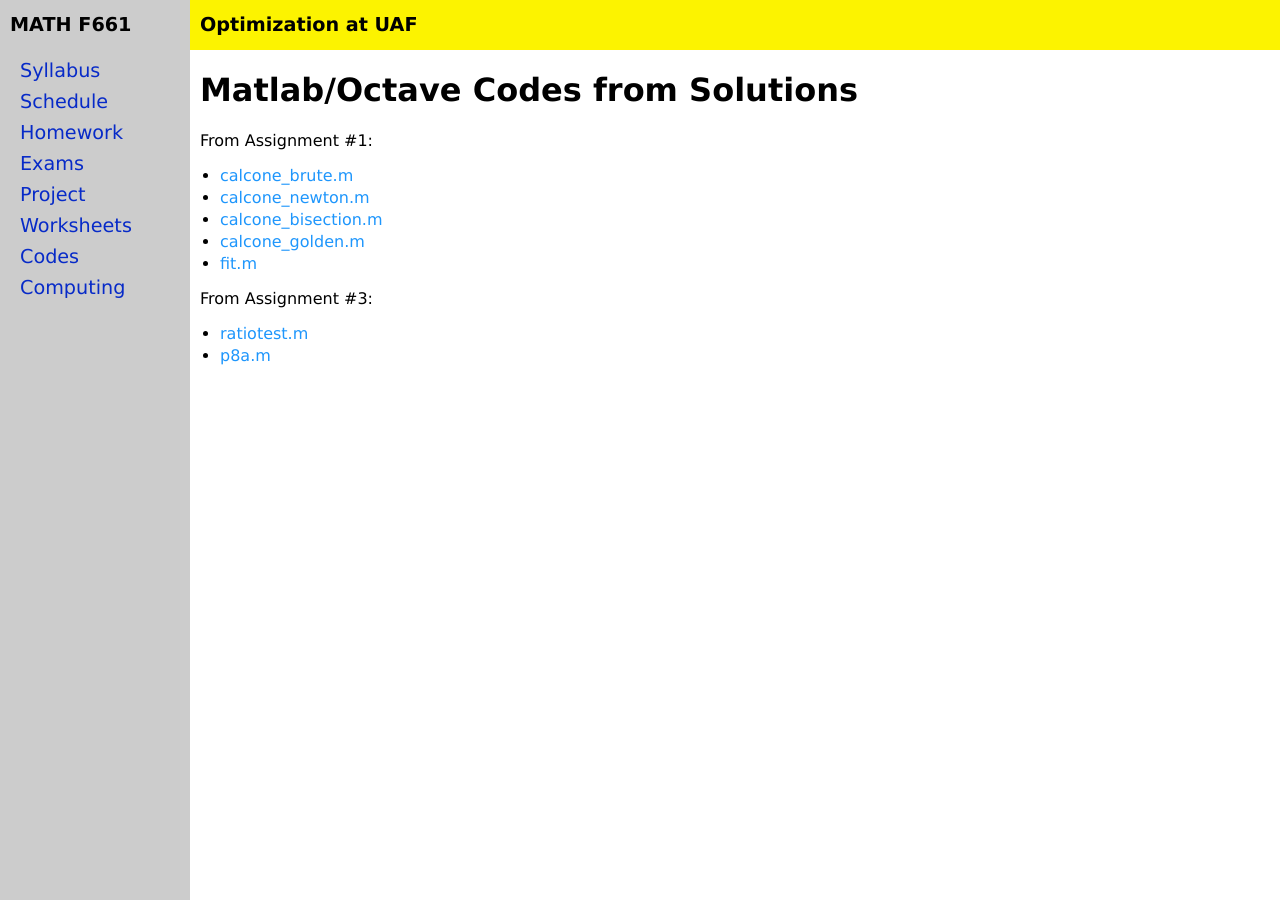
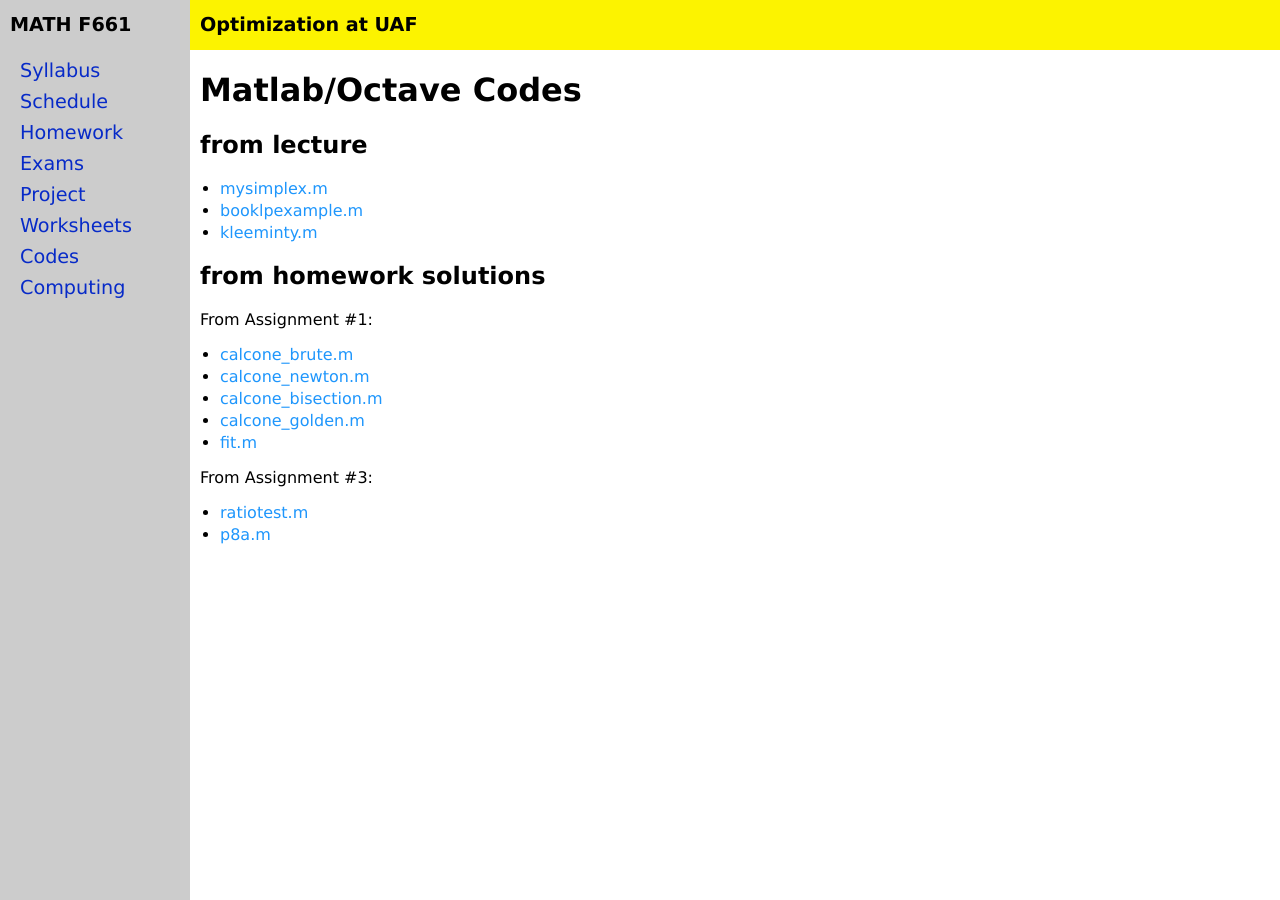
Before and after one commit to bueler/opt, a Jekyll site: the page built from codes.md, in a window 1280 px wide. Built offline with Jekyll 4.4.1, drawn with Linux system fonts in a browser that asks for light colours.

Commit message:
post simplex method codes

```diff
--- a/codes.md
+++ b/codes.md
@@ -1,9 +1,17 @@
 ---
 layout: course-page
-title: Matlab/Octave Codes from Solutions
+title: Matlab/Octave Codes
 ---
 
-# Matlab/Octave Codes from Solutions
+# Matlab/Octave Codes
+
+## from lecture
+
+  * [mysimplex.m](assets/codes/mysimplex.m)
+  * [booklpexample.m](assets/codes/booklpexample.m)
+  * [kleeminty.m](assets/codes/kleeminty.m)
+
+## from homework solutions
 
 From Assignment #1:
 
```
Also changed, not shown: 3 other files.
